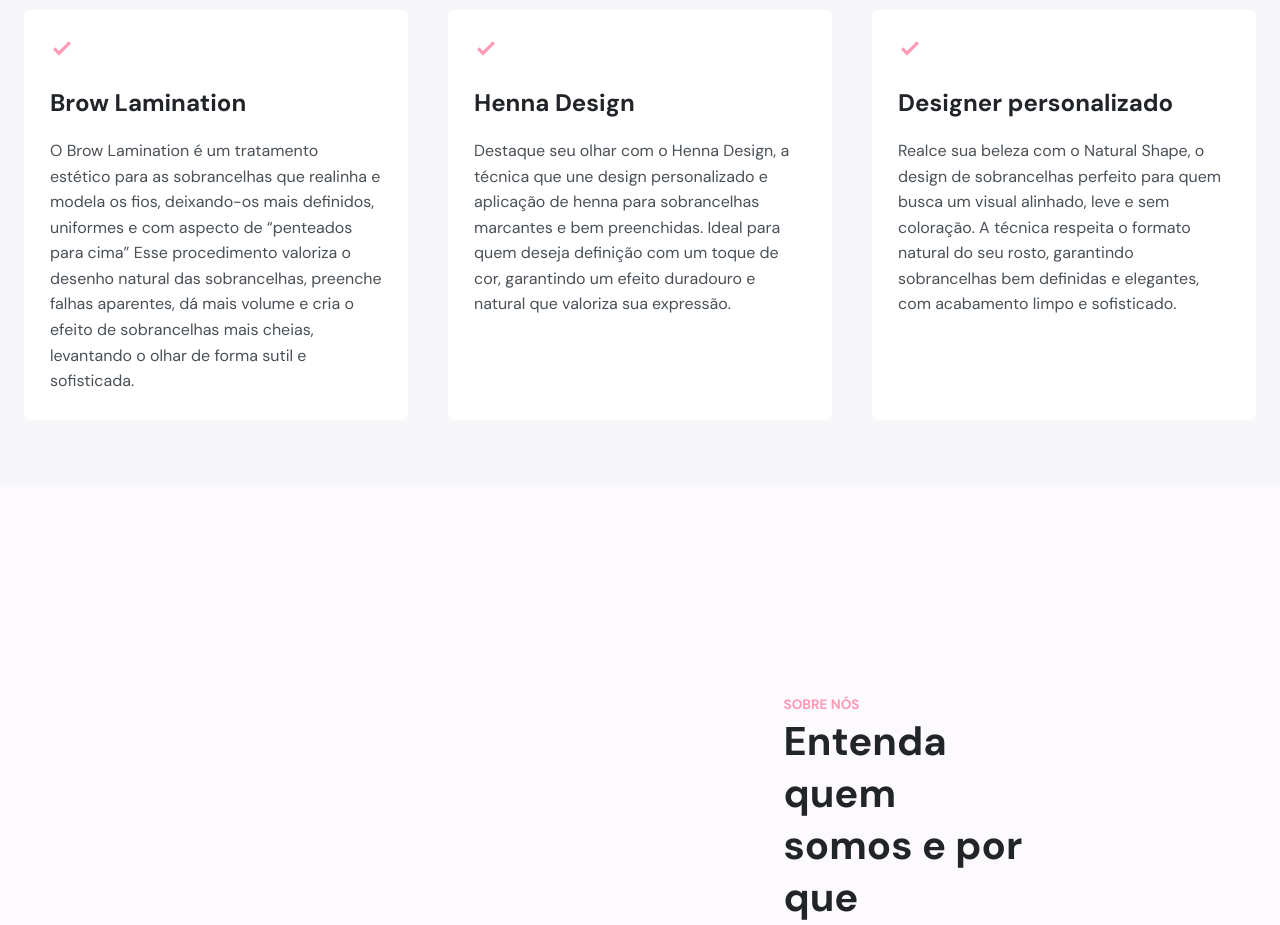
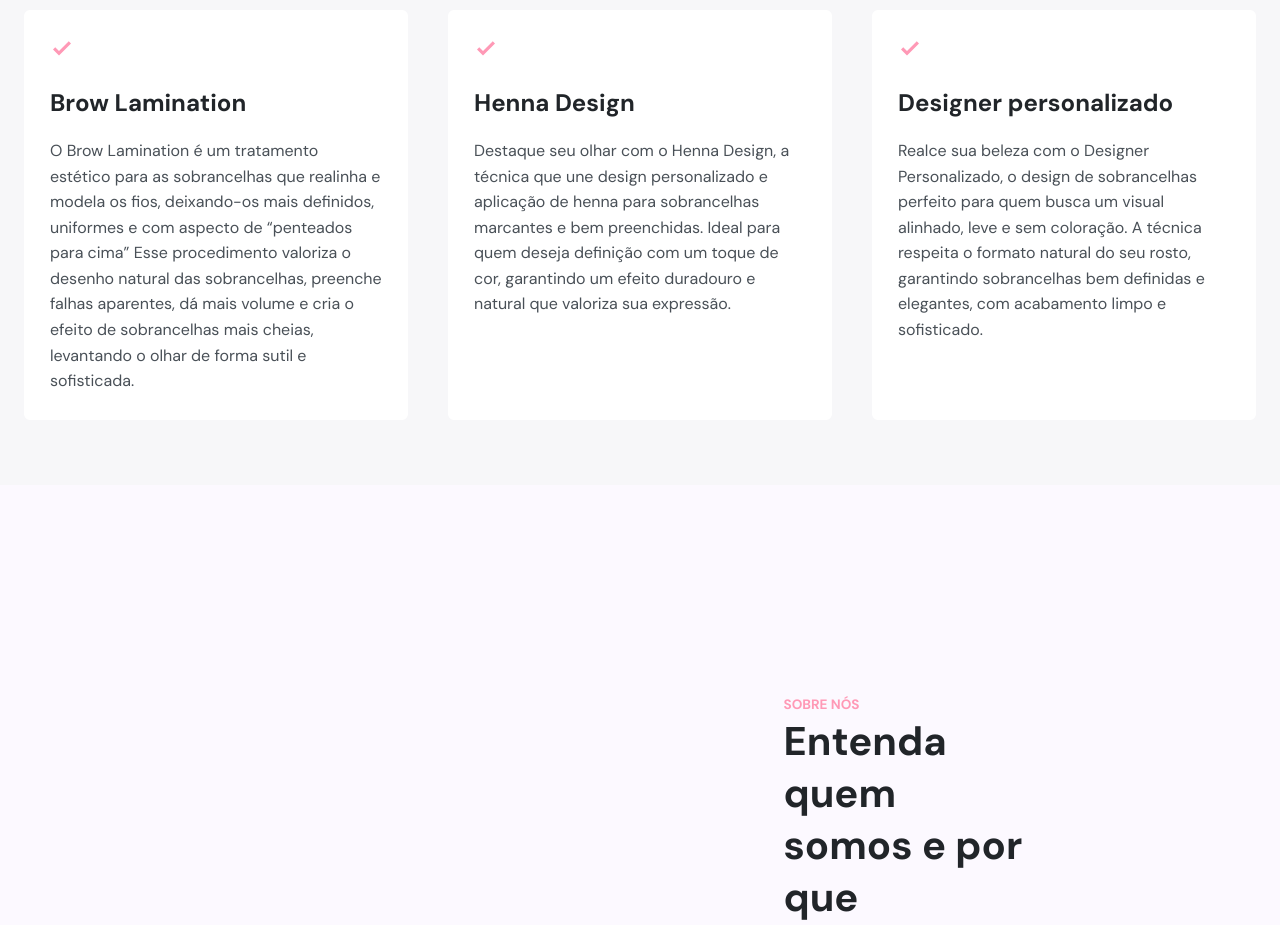
Before and after one commit to Jonathanfullstack/Estetica-julia2, a Next.js app: page / in a window 1280 px wide. Shown: the part 1360-2285 px from the top of the page. Built offline with nearby package versions, Linux system fonts and the light colour scheme.

Commit message:
Update index.tsx

```diff
--- a/src/components/serviços/index.tsx
+++ b/src/components/serviços/index.tsx
@@ -75,7 +75,7 @@ export function Servicos() {
           <GoCheck />
           <h1>Designer personalizado</h1>
           <p>
-            Realce sua beleza com o Natural Shape, o design de sobrancelhas perfeito para quem busca um
+            Realce sua beleza com o Designer Personalizado, o design de sobrancelhas perfeito para quem busca um
             visual alinhado, leve e sem coloração. A técnica respeita o formato natural do seu rosto,
              garantindo sobrancelhas bem definidas e elegantes, com acabamento limpo e sofisticado.
           </p>
```
